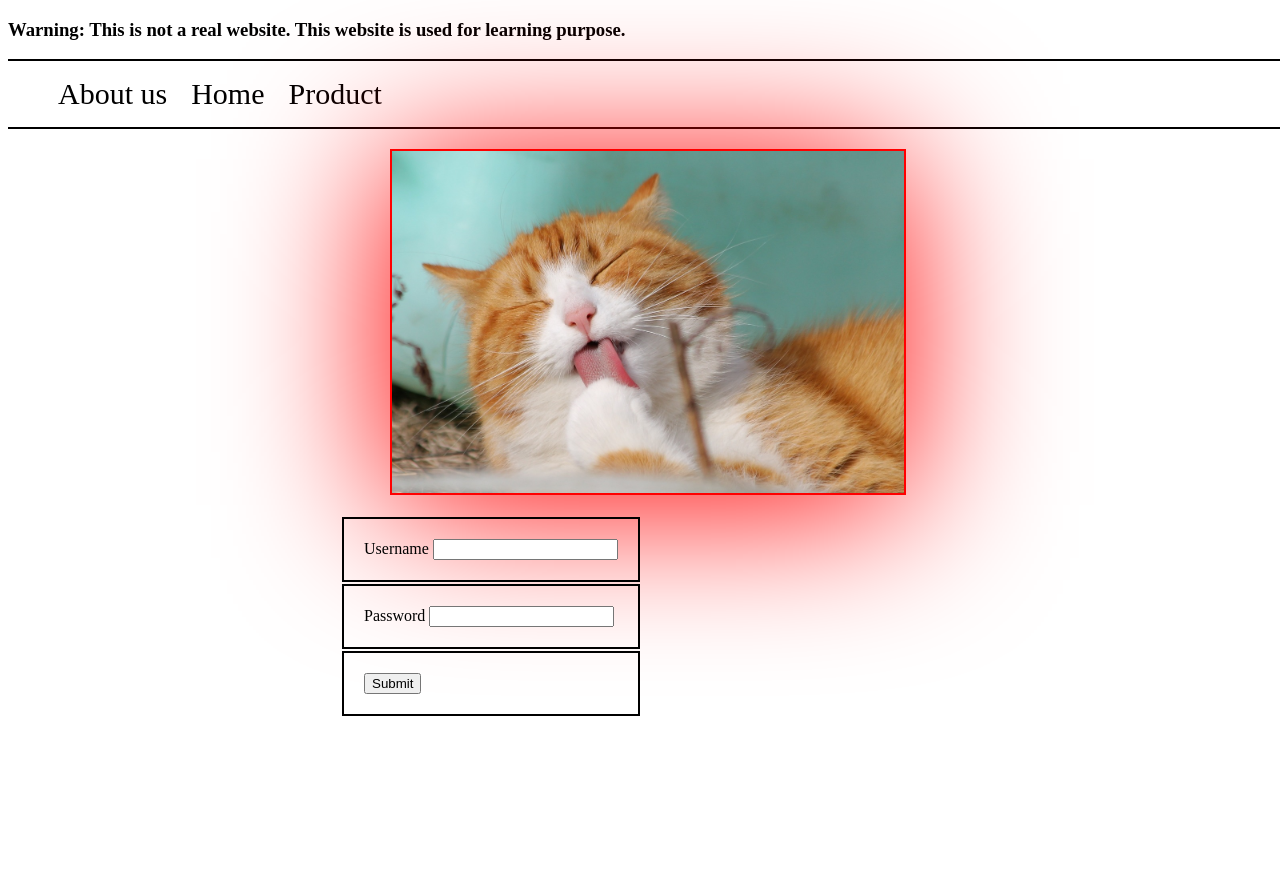
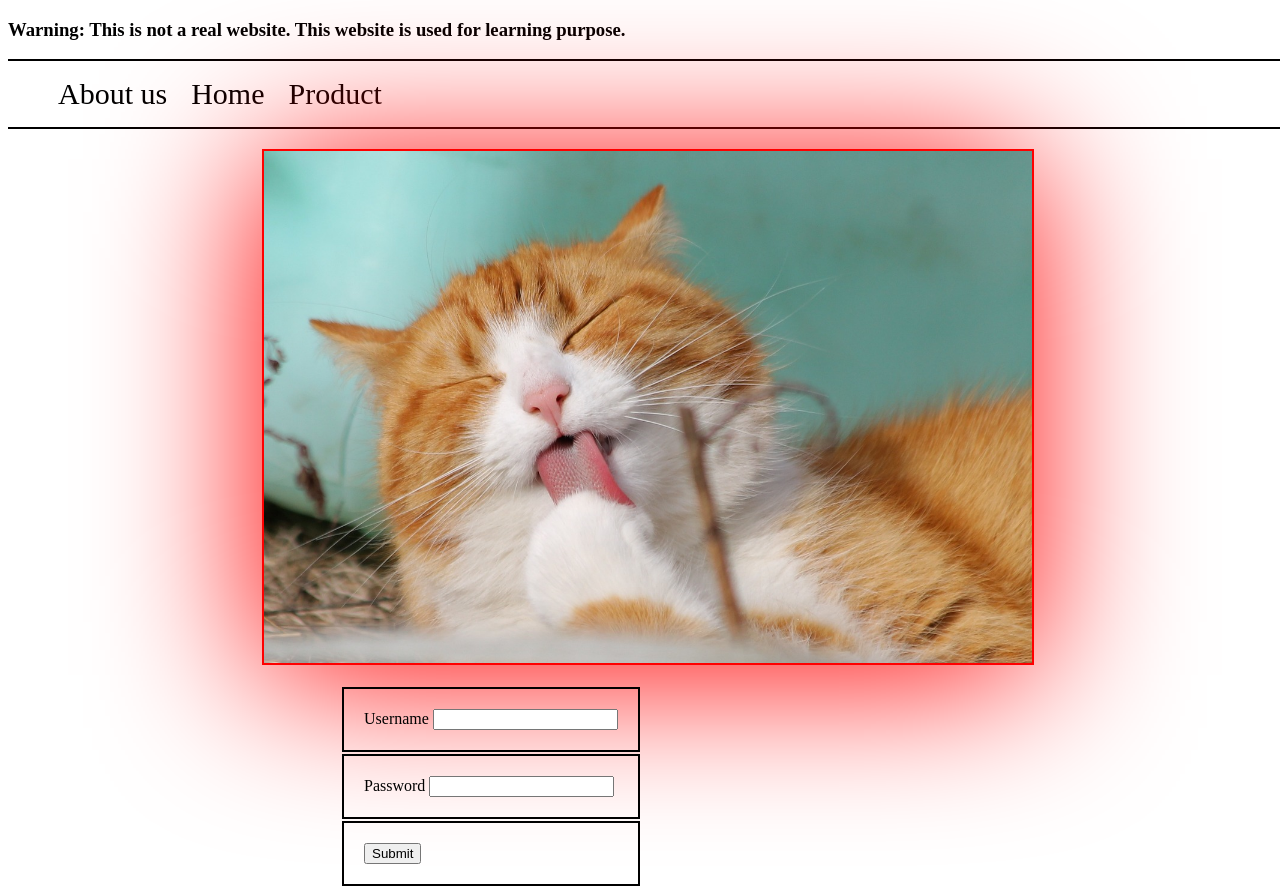
Before and after one commit to dany4240/webprogramming, a plain HTML site: page index.html in a window 1280 px wide. In both pictures the pointer is over the picture 648 px from the left and 322 px from the top of the page. Before the commit the page ends 800 px from the top, so only its background shows below. Drawn offline with Linux system fonts and the light colour scheme.

Commit message:
css update

```diff
--- a/style.css
+++ b/style.css
@@ -121,7 +121,8 @@ form {
         border-radius: 0%;
         filter: blur(0px) drop-shadow(-2.5px 10px 5rem red);
         border: 2px solid red;
-        transition: .5s;
+        width: 60%;
+        height: 50%;
     }
 
 }
```
